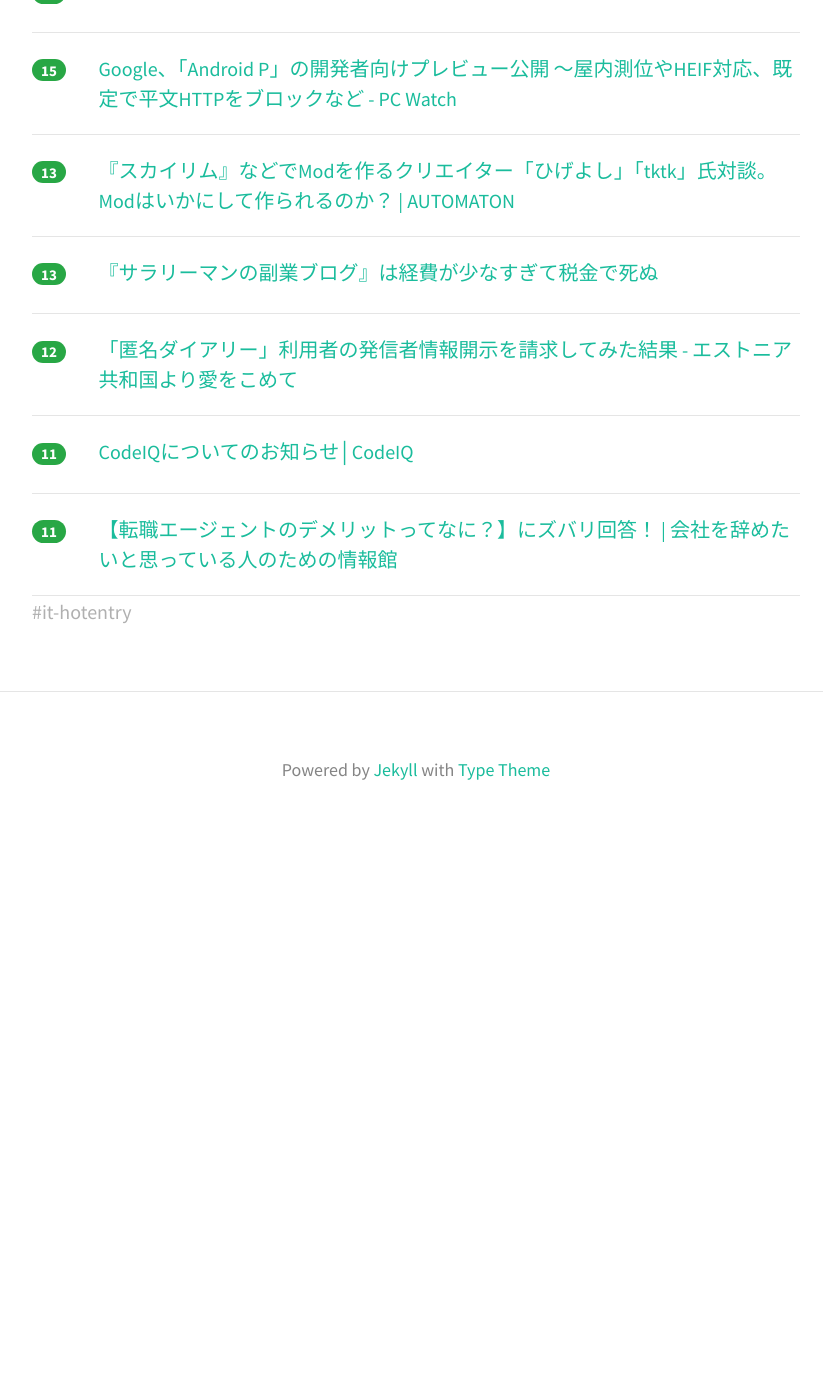
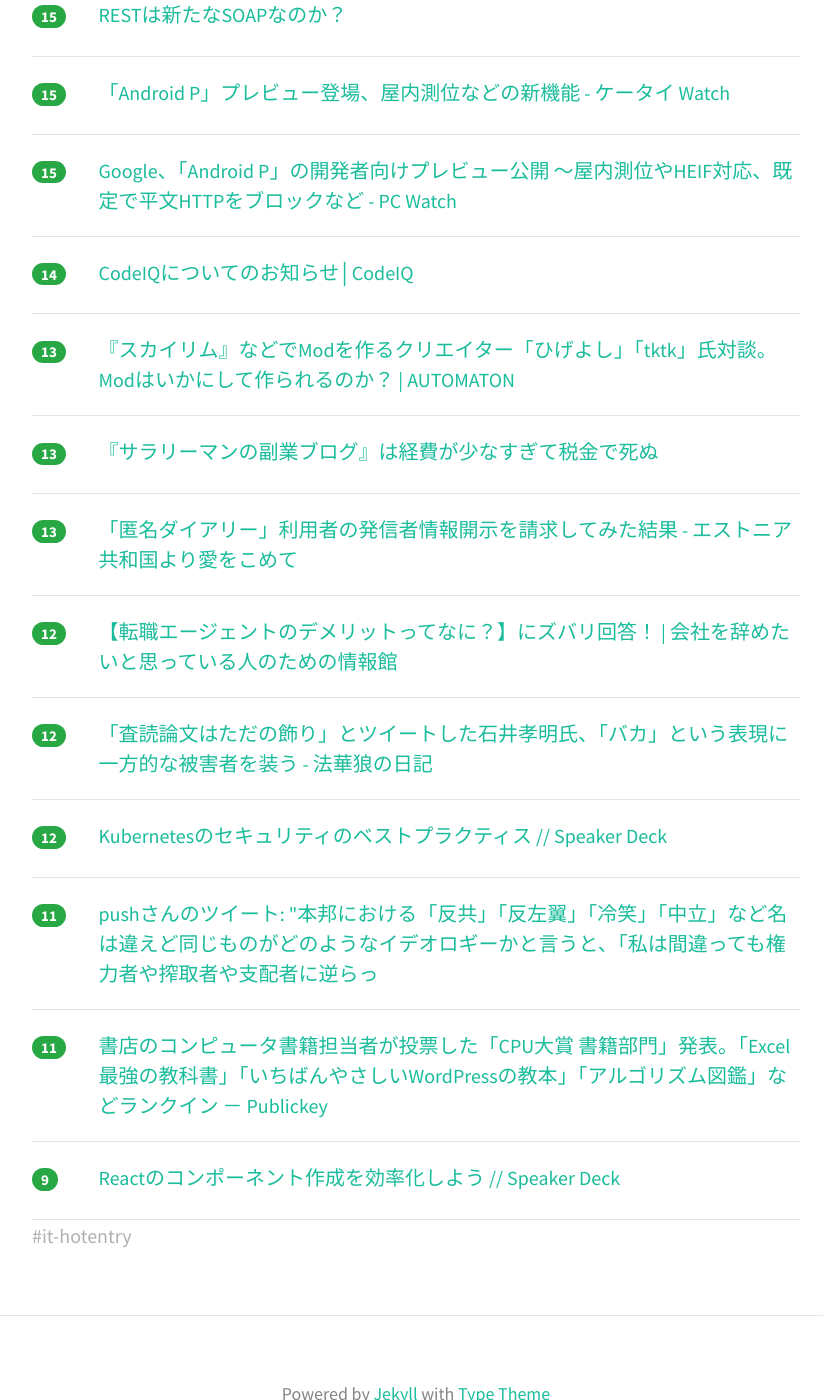
Before and after one commit to yatta47/hatena-matome-site, a Jekyll site: the page built from _posts/2018-03-09-hatena.md, in a window 1280 px wide and 1400 px high, scrolled down 1168 px. Shown: the whole window, without its empty margins (224-1047 px from the left). Built offline with Jekyll 4.4.1, drawn with Linux system fonts in a browser that asks for light colours; nearby versions of some CDN libraries; before the commit the page ends 2015 px from its top, so only the background shows below that; some of the changed text lies outside the part shown.

Commit message:
Updated 2018-03-09

```diff
--- a/_posts/2018-03-09-hatena.md
+++ b/_posts/2018-03-09-hatena.md
@@ -17,13 +17,13 @@ tags: [it-hotentry]
 </div>
 <hr>
 <div class="row">
-<div class="col-1"><span class="badge badge-pill badge-success h2">23</span></div>
-<div class="col-11"><a href='http://corporate.coincheck.com/2018/03/08/46.html' target='_blank'>仮想通貨NEMの不正送金に関するご報告と対応について | コインチェック株式会社</a></div>
+<div class="col-1"><span class="badge badge-pill badge-success h2">25</span></div>
+<div class="col-11"><a href='https://note.mu/marketing/n/n77cdb8288112' target='_blank'>インスタで他人に「それどこで買ったの？」URLを聞いて同じ通販で買う。20代女子が語る「それどこ消費」と、インスタ→通販で「お店でお試し」が飛ばせる理由｜アプリマーケティング研</a></div>
 </div>
 <hr>
 <div class="row">
 <div class="col-1"><span class="badge badge-pill badge-success h2">23</span></div>
-<div class="col-11"><a href='https://note.mu/marketing/n/n77cdb8288112' target='_blank'>インスタで他人に「それどこで買ったの？」URLを聞いて同じ通販で買う。20代女子が語る「それどこ消費」と、インスタ→通販で「お店でお試し」が飛ばせる理由｜アプリマーケティング研</a></div>
+<div class="col-11"><a href='http://corporate.coincheck.com/2018/03/08/46.html' target='_blank'>仮想通貨NEMの不正送金に関するご報告と対応について | コインチェック株式会社</a></div>
 </div>
 <hr>
 <div class="row">
@@ -37,8 +37,13 @@ tags: [it-hotentry]
 </div>
 <hr>
 <div class="row">
+<div class="col-1"><span class="badge badge-pill badge-success h2">18</span></div>
+<div class="col-11"><a href='https://speakerdeck.com/tksm/debugging-applications-in-kubernetes' target='_blank'>Debugging Applications in Kubernetes // Speaker Deck</a></div>
+</div>
+<hr>
+<div class="row">
 <div class="col-1"><span class="badge badge-pill badge-success h2">16</span></div>
-<div class="col-11"><a href='https://speakerdeck.com/tksm/debugging-applications-in-kubernetes' target='_blank'>Debugging Applications in Kubernetes // Speaker Deck</a></div>
+<div class="col-11"><a href='https://gigazine.net/news/20180308-synology-rt2600ac-review/' target='_blank'>簡易NAS・VPN・自動帯域切り替え・悪意あるパケット検出などをアドオンで追加可能な超絶多機能なルーター「Synology RT2600ac」レビュー - GIGAZINE</a></div>
 </div>
 <hr>
 <div class="row">
@@ -57,6 +62,11 @@ tags: [it-hotentry]
 </div>
 <hr>
 <div class="row">
+<div class="col-1"><span class="badge badge-pill badge-success h2">14</span></div>
+<div class="col-11"><a href='https://codeiq.jp/news/3569' target='_blank'>CodeIQについてのお知らせ│CodeIQ</a></div>
+</div>
+<hr>
+<div class="row">
 <div class="col-1"><span class="badge badge-pill badge-success h2">13</span></div>
 <div class="col-11"><a href='http://jp.automaton.am/articles/interviewsjp/20180309-64143/' target='_blank'>『スカイリム』などでModを作るクリエイター「ひげよし」「tktk」氏対談。Modはいかにして作られるのか？ | AUTOMATON</a></div>
 </div>
@@ -67,17 +77,37 @@ tags: [it-hotentry]
 </div>
 <hr>
 <div class="row">
-<div class="col-1"><span class="badge badge-pill badge-success h2">12</span></div>
+<div class="col-1"><span class="badge badge-pill badge-success h2">13</span></div>
 <div class="col-11"><a href='http://www.from-estonia-with-love.net/entry/anond' target='_blank'>「匿名ダイアリー」利用者の発信者情報開示を請求してみた結果 - エストニア共和国より愛をこめて</a></div>
 </div>
 <hr>
 <div class="row">
-<div class="col-1"><span class="badge badge-pill badge-success h2">11</span></div>
-<div class="col-11"><a href='https://codeiq.jp/news/3569' target='_blank'>CodeIQについてのお知らせ│CodeIQ</a></div>
+<div class="col-1"><span class="badge badge-pill badge-success h2">12</span></div>
+<div class="col-11"><a href='https://tyuukounen.com/change-jobs-9-2606' target='_blank'>【転職エージェントのデメリットってなに？】にズバリ回答！ | 会社を辞めたいと思っている人のための情報館</a></div>
+</div>
+<hr>
+<div class="row">
+<div class="col-1"><span class="badge badge-pill badge-success h2">12</span></div>
+<div class="col-11"><a href='http://d.hatena.ne.jp/hokke-ookami/20180308/1520519864' target='_blank'>「査読論文はただの飾り」とツイートした石井孝明氏、「バカ」という表現に一方的な被害者を装う - 法華狼の日記</a></div>
+</div>
+<hr>
+<div class="row">
+<div class="col-1"><span class="badge badge-pill badge-success h2">12</span></div>
+<div class="col-11"><a href='https://speakerdeck.com/ianlewis/kubernetesfalsesekiyuriteifalsebesutopurakuteisu' target='_blank'>Kubernetesのセキュリティのベストプラクティス // Speaker Deck</a></div>
 </div>
 <hr>
 <div class="row">
 <div class="col-1"><span class="badge badge-pill badge-success h2">11</span></div>
-<div class="col-11"><a href='https://tyuukounen.com/change-jobs-9-2606' target='_blank'>【転職エージェントのデメリットってなに？】にズバリ回答！ | 会社を辞めたいと思っている人のための情報館</a></div>
+<div class="col-11"><a href='http://twitter.com/pushbgbg/status/971546607442210816' target='_blank'>pushさんのツイート: "本邦における「反共」「反左翼」「冷笑」「中立」など名は違えど同じものがどのようなイデオロギーかと言うと、「私は間違っても権力者や搾取者や支配者に逆らっ</a></div>
 </div>
 <hr>
+<div class="row">
+<div class="col-1"><span class="badge badge-pill badge-success h2">11</span></div>
+<div class="col-11"><a href='http://www.publickey1.jp/blog/18/cpu_excel_wordpress.html' target='_blank'>書店のコンピュータ書籍担当者が投票した「CPU大賞 書籍部門」発表。「Excel 最強の教科書」「いちばんやさしいWordPressの教本」「アルゴリズム図鑑」などランクイン － Publickey</a></div>
+</div>
+<hr>
+<div class="row">
+<div class="col-1"><span class="badge badge-pill badge-success h2">9</span></div>
+<div class="col-11"><a href='https://speakerdeck.com/mukai21/reactfalsekonponentozuo-cheng-woxiao-lu-hua-siyou' target='_blank'>Reactのコンポーネント作成を効率化しよう // Speaker Deck</a></div>
+</div>
+<hr>
```
Also changed, not shown: other parts of _posts/2018-03-09-hatena.md (+2 -2 lines).
